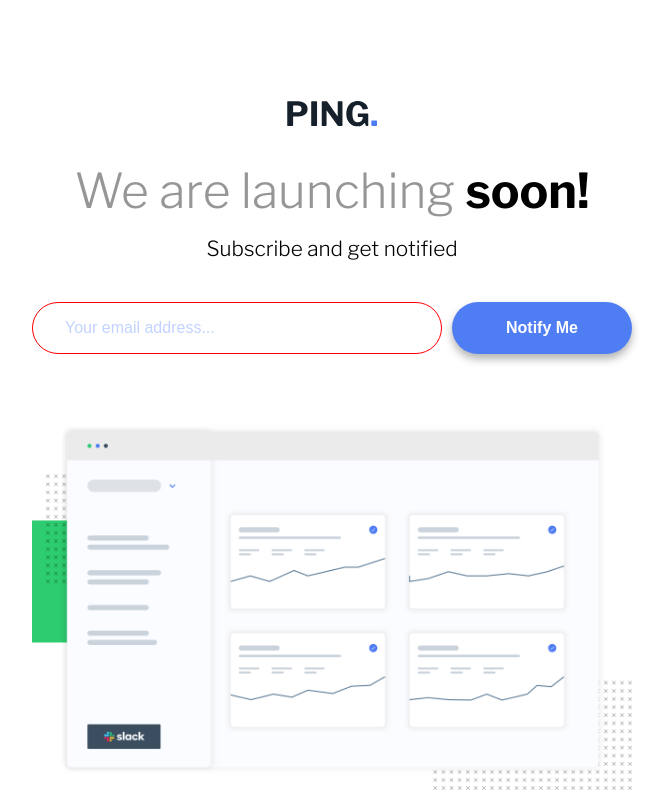
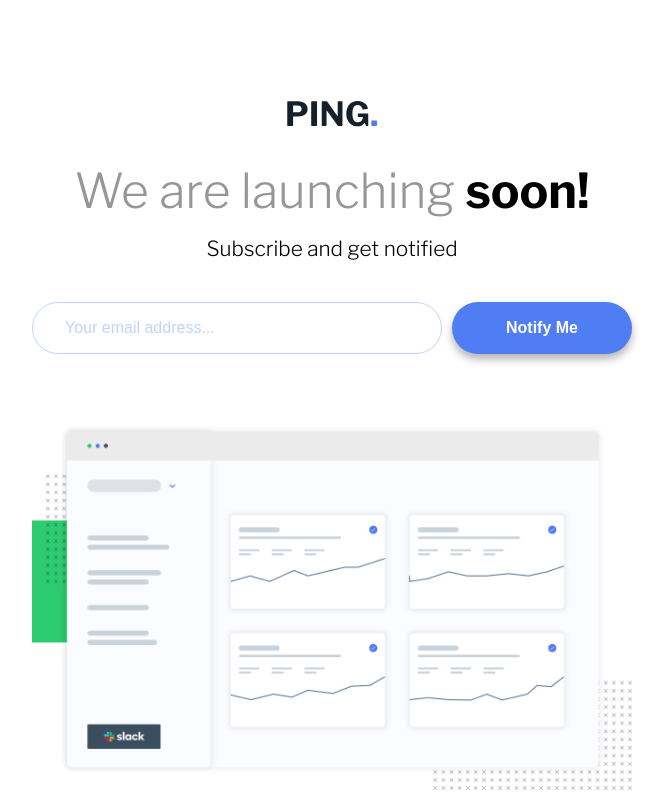
Before and after one commit to RoyalF4/ping-single-column-coming-soon-page, a React (Vite) app: page / in a window 1280 px wide. Shown: the top 800 px of the page, without its empty margins (308-975 px from the left). Built offline with nearby package versions, Linux system fonts and the light colour scheme.

Commit message:
fix input error being invalid on page load
* changed error css to a class and added it
  dynamically in react

```diff
--- a/src/EmailForm.jsx
+++ b/src/EmailForm.jsx
@@ -24,7 +24,7 @@ export default function EmailForm() {
         type="email"
         name="email"
         id="email"
-        className="subscribe-form__input-email"
+        className={`subscribe-form__input-email ${error ? 'error-input' : ''}`}
         placeholder="Your email address..."
         aria-label="email address"
         ref={input}
--- a/src/index.css
+++ b/src/index.css
@@ -71,7 +71,7 @@ body {
   outline-color: var(--blue);
 }
 
-.subscribe-form__input-email:invalid {
+.error-input {
   border-color: red;
 }
 
```
